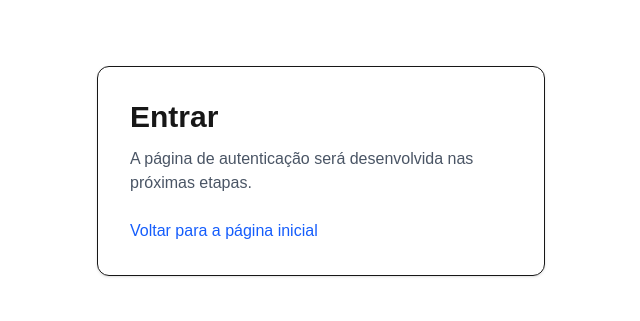
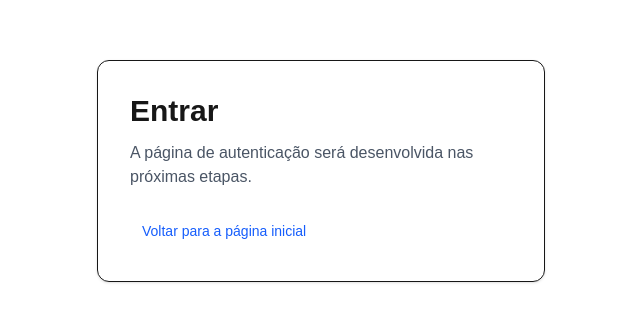
Before and after one commit to jorge-pires/projeto-kanban, a Next.js app: page /login in a window 1280 px wide. Shown: the part 229-550 px from the top of the page, without its empty margins (319-959 px from the left). Built offline with nearby package versions, Linux system fonts and the light colour scheme.

Commit message:
feat: add ghost button variant

```diff
--- a/app/login/page.tsx
+++ b/app/login/page.tsx
@@ -1,4 +1,4 @@
-import Link from "next/link";
+import { ButtonLink } from "@/components/ui/button-link";
 
 export default function LoginPage() {
   return (
@@ -10,12 +10,9 @@ export default function LoginPage() {
           A página de autenticação será desenvolvida nas próximas etapas.
         </p>
 
-        <Link
-          href="/"
-          className="mt-6 inline-block text-blue-600 transition hover:underline"
-        >
+        <ButtonLink href="/" variant="ghost" size="sm" className="mt-6">
           Voltar para a página inicial
-        </Link>
+        </ButtonLink>
       </section>
     </main>
   );
--- a/components/ui/button-styles.ts
+++ b/components/ui/button-styles.ts
@@ -1,6 +1,7 @@
 export type ButtonVariant =
   | "primary"
   | "secondary"
+  | "ghost"
 
 export type ButtonSize =
   | "sm"
@@ -10,8 +11,12 @@ export type ButtonSize =
 export const buttonVariants = {
   primary:
     "bg-blue-600 text-white hover:bg-blue-700",
+
   secondary:
     "border border-blue-600 text-blue-600 hover:bg-blue-50",
+
+  ghost:
+    "text-blue-600 hover:bg-blue-50",
 }
 
 export const buttonSizes = {
```
